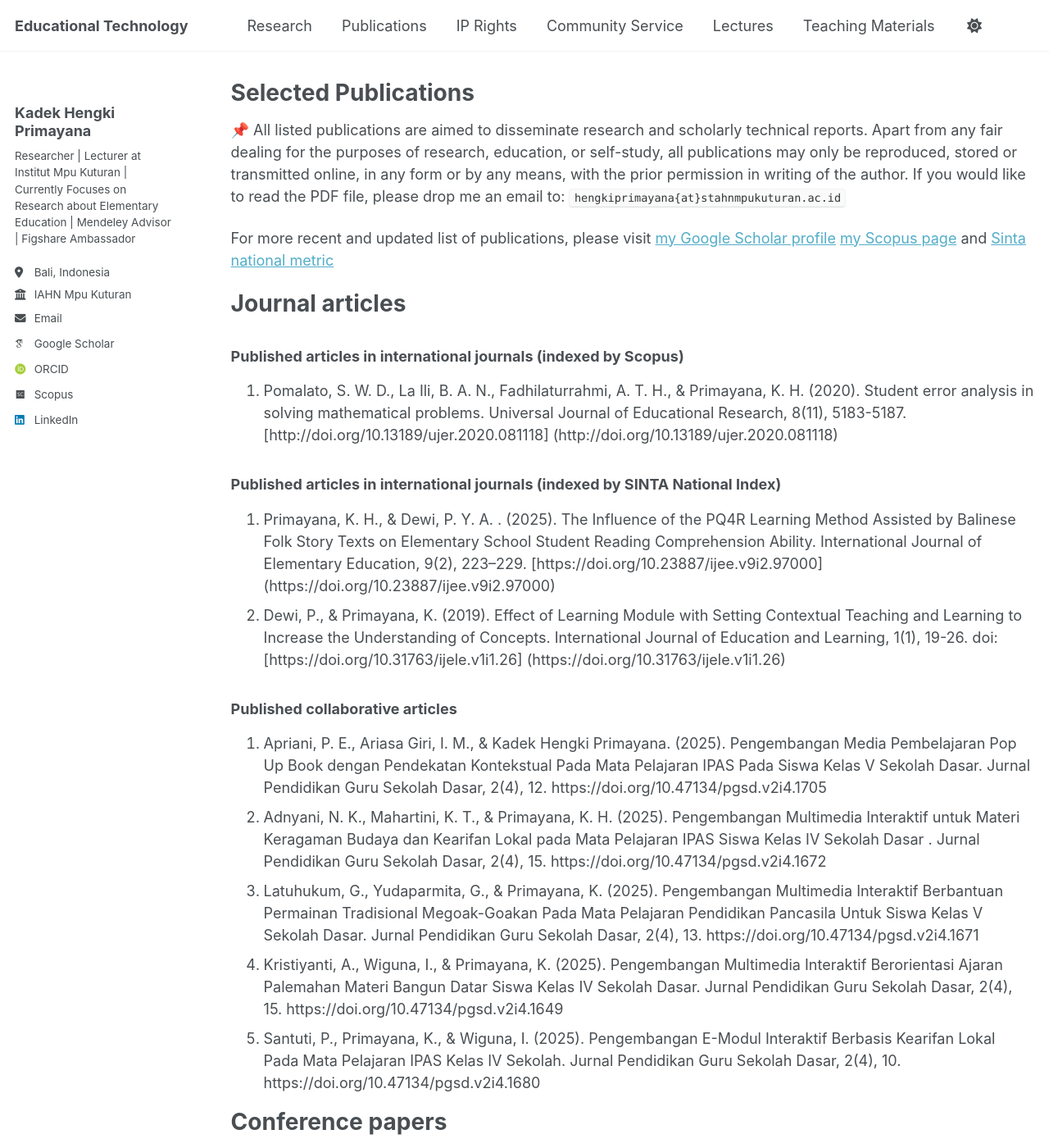
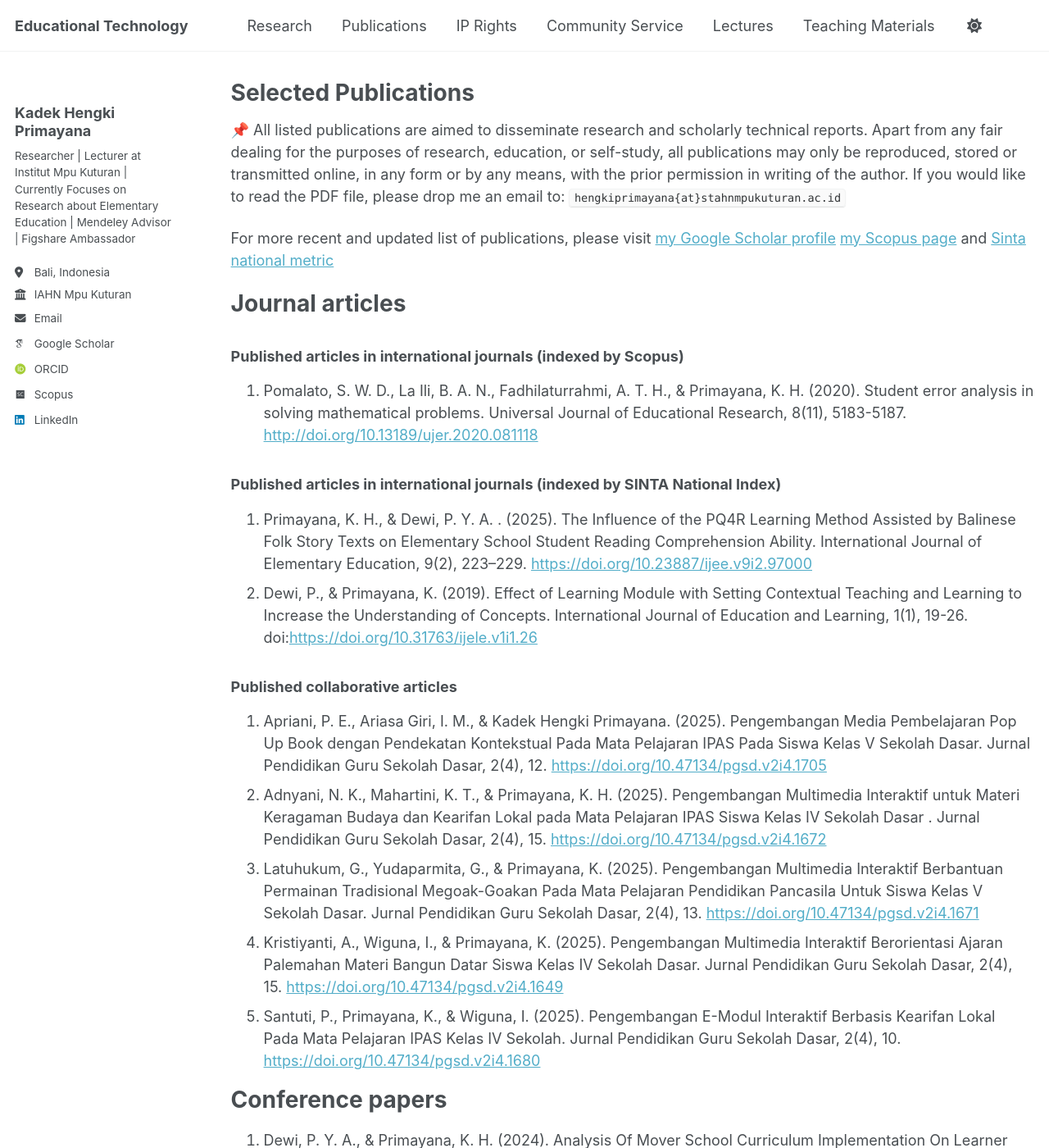
Before and after one commit to hengkiprimayana/hengkiprimayana.github.io, a Jekyll site: the page built from _pages/allpublications.md, in a window 1280 px wide and 1400 px high. Shown: the whole window at 82% size. Built offline with Jekyll 4.4.1, drawn with Linux system fonts in a browser that asks for light colours; emoji names are drawn with the system emoji font; some web fonts are replaced; a script that is not in the unit is left out; part of the change alters nothing that is shown.

Commit message:
Update allpublications.md

```diff
--- a/_pages/allpublications.md
+++ b/_pages/allpublications.md
@@ -18,21 +18,21 @@ Journal articles
 
 ### Published articles in international journals (indexed by Scopus)
 
-1. Pomalato, S. W. D., La Ili, B. A. N., Fadhilaturrahmi, A. T. H., & Primayana, K. H. (2020). Student error analysis in solving mathematical problems. Universal Journal of Educational Research, 8(11), 5183-5187. [http://doi.org/10.13189/ujer.2020.081118] (http://doi.org/10.13189/ujer.2020.081118)
+1. Pomalato, S. W. D., La Ili, B. A. N., Fadhilaturrahmi, A. T. H., & Primayana, K. H. (2020). Student error analysis in solving mathematical problems. Universal Journal of Educational Research, 8(11), 5183-5187. [http://doi.org/10.13189/ujer.2020.081118](http://doi.org/10.13189/ujer.2020.081118)
 
 
 ### Published articles in international journals (indexed by SINTA National Index)
 
-1. Primayana, K. H., & Dewi, P. Y. A. . (2025). The Influence of the PQ4R Learning Method Assisted by Balinese Folk Story Texts on Elementary School Student Reading Comprehension Ability. International Journal of Elementary Education, 9(2), 223–229. [https://doi.org/10.23887/ijee.v9i2.97000] (https://doi.org/10.23887/ijee.v9i2.97000)
-2. Dewi, P., & Primayana, K. (2019). Effect of Learning Module with Setting Contextual Teaching and Learning to Increase the Understanding of Concepts. International Journal of Education and Learning, 1(1), 19-26. doi:[https://doi.org/10.31763/ijele.v1i1.26] (https://doi.org/10.31763/ijele.v1i1.26)
+1. Primayana, K. H., & Dewi, P. Y. A. . (2025). The Influence of the PQ4R Learning Method Assisted by Balinese Folk Story Texts on Elementary School Student Reading Comprehension Ability. International Journal of Elementary Education, 9(2), 223–229. [https://doi.org/10.23887/ijee.v9i2.97000](https://doi.org/10.23887/ijee.v9i2.97000)
+2. Dewi, P., & Primayana, K. (2019). Effect of Learning Module with Setting Contextual Teaching and Learning to Increase the Understanding of Concepts. International Journal of Education and Learning, 1(1), 19-26. doi:[https://doi.org/10.31763/ijele.v1i1.26](https://doi.org/10.31763/ijele.v1i1.26)
 
 ### Published collaborative articles
 
-1. Apriani, P. E., Ariasa Giri, I. M., & Kadek Hengki Primayana. (2025). Pengembangan Media Pembelajaran Pop Up Book dengan Pendekatan Kontekstual Pada Mata Pelajaran IPAS Pada Siswa Kelas V Sekolah Dasar. Jurnal Pendidikan Guru Sekolah Dasar, 2(4), 12. https://doi.org/10.47134/pgsd.v2i4.1705
-2. Adnyani, N. K., Mahartini, K. T., & Primayana, K. H. (2025). Pengembangan Multimedia Interaktif untuk Materi Keragaman Budaya dan Kearifan Lokal pada Mata Pelajaran IPAS Siswa Kelas IV Sekolah Dasar . Jurnal Pendidikan Guru Sekolah Dasar, 2(4), 15. https://doi.org/10.47134/pgsd.v2i4.1672
-3. Latuhukum, G., Yudaparmita, G., & Primayana, K. (2025). Pengembangan Multimedia Interaktif Berbantuan Permainan Tradisional Megoak-Goakan Pada Mata Pelajaran Pendidikan Pancasila Untuk Siswa Kelas V Sekolah Dasar. Jurnal Pendidikan Guru Sekolah Dasar, 2(4), 13. https://doi.org/10.47134/pgsd.v2i4.1671
-4. Kristiyanti, A., Wiguna, I., & Primayana, K. (2025). Pengembangan Multimedia Interaktif Berorientasi Ajaran Palemahan Materi Bangun Datar Siswa Kelas IV Sekolah Dasar. Jurnal Pendidikan Guru Sekolah Dasar, 2(4), 15. https://doi.org/10.47134/pgsd.v2i4.1649
-5. Santuti, P., Primayana, K., & Wiguna, I. (2025). Pengembangan E-Modul Interaktif Berbasis Kearifan Lokal Pada Mata Pelajaran IPAS Kelas IV Sekolah. Jurnal Pendidikan Guru Sekolah Dasar, 2(4), 10. https://doi.org/10.47134/pgsd.v2i4.1680
+1. Apriani, P. E., Ariasa Giri, I. M., & Kadek Hengki Primayana. (2025). Pengembangan Media Pembelajaran Pop Up Book dengan Pendekatan Kontekstual Pada Mata Pelajaran IPAS Pada Siswa Kelas V Sekolah Dasar. Jurnal Pendidikan Guru Sekolah Dasar, 2(4), 12. [https://doi.org/10.47134/pgsd.v2i4.1705](https://doi.org/10.47134/pgsd.v2i4.1705)
+2. Adnyani, N. K., Mahartini, K. T., & Primayana, K. H. (2025). Pengembangan Multimedia Interaktif untuk Materi Keragaman Budaya dan Kearifan Lokal pada Mata Pelajaran IPAS Siswa Kelas IV Sekolah Dasar . Jurnal Pendidikan Guru Sekolah Dasar, 2(4), 15. [https://doi.org/10.47134/pgsd.v2i4.1672](https://doi.org/10.47134/pgsd.v2i4.1672)
+3. Latuhukum, G., Yudaparmita, G., & Primayana, K. (2025). Pengembangan Multimedia Interaktif Berbantuan Permainan Tradisional Megoak-Goakan Pada Mata Pelajaran Pendidikan Pancasila Untuk Siswa Kelas V Sekolah Dasar. Jurnal Pendidikan Guru Sekolah Dasar, 2(4), 13. [https://doi.org/10.47134/pgsd.v2i4.1671](https://doi.org/10.47134/pgsd.v2i4.1671)
+4. Kristiyanti, A., Wiguna, I., & Primayana, K. (2025). Pengembangan Multimedia Interaktif Berorientasi Ajaran Palemahan Materi Bangun Datar Siswa Kelas IV Sekolah Dasar. Jurnal Pendidikan Guru Sekolah Dasar, 2(4), 15. [https://doi.org/10.47134/pgsd.v2i4.1649](https://doi.org/10.47134/pgsd.v2i4.1649)
+5. Santuti, P., Primayana, K., & Wiguna, I. (2025). Pengembangan E-Modul Interaktif Berbasis Kearifan Lokal Pada Mata Pelajaran IPAS Kelas IV Sekolah. Jurnal Pendidikan Guru Sekolah Dasar, 2(4), 10. [https://doi.org/10.47134/pgsd.v2i4.1680](https://doi.org/10.47134/pgsd.v2i4.1680)
 
 
 Conference papers
```
